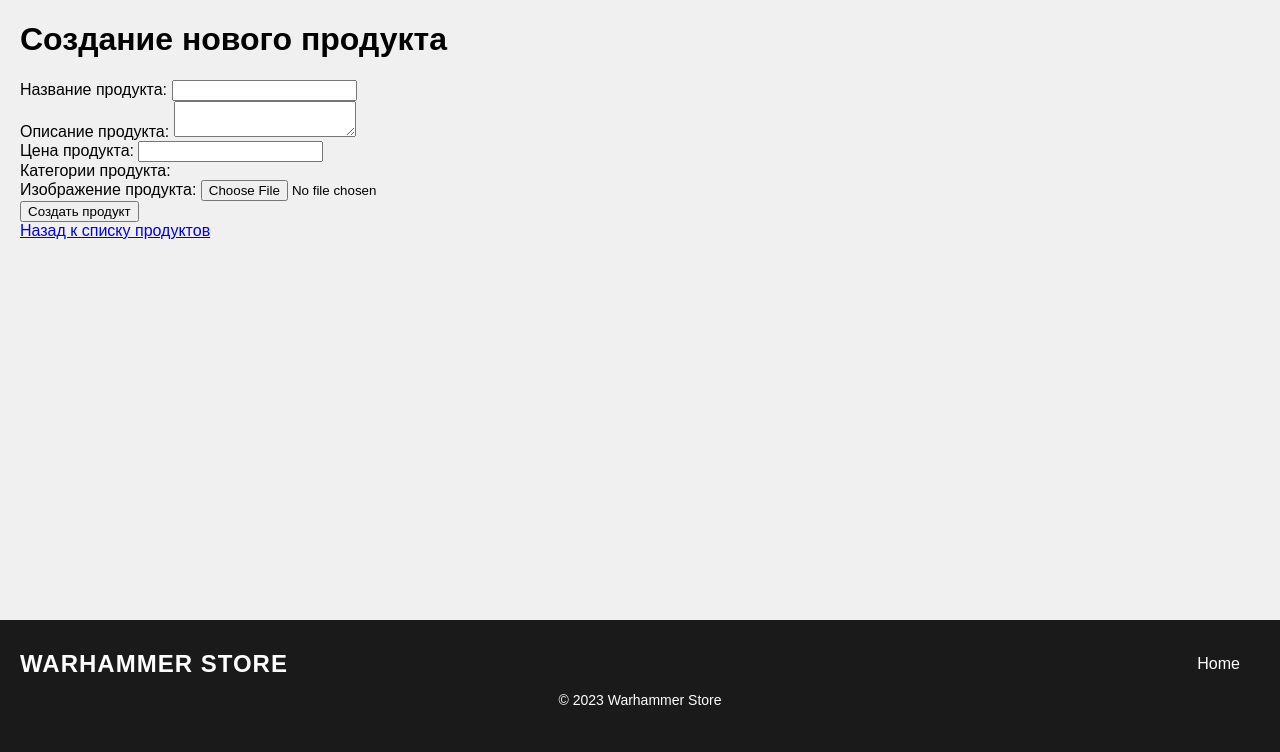
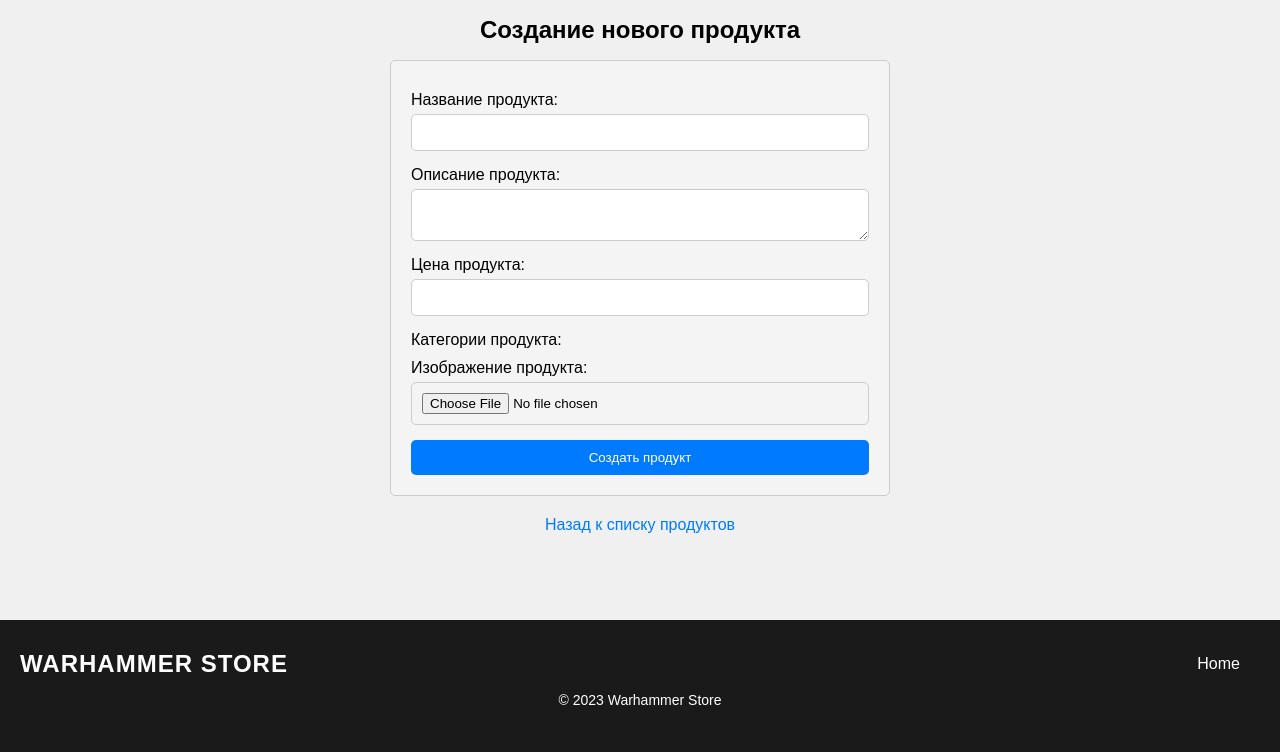
Before and after one commit to Erjankydyrov/laravel-example, a Laravel app: page /admin/products/create in a window 1280 px wide. Shown: the part 48-800 px from the top of the page. Run offline with Laravel 10, Linux system fonts and the light colour scheme; data that the repository does not hold is empty.

Commit message:
added styles to create products page

```diff
--- /dev/null
+++ b/public/css/products_create.css
@@ -0,0 +1,67 @@
+/* styles.css */
+.create-form-title {
+  font-size: 24px;
+  text-align: center;
+}
+
+.create-product-form {
+  max-width: 500px;
+  margin: 0 auto;
+  padding: 20px;
+  background-color: #f4f4f4;
+  border: 1px solid #ccc;
+  border-radius: 5px;
+}
+
+.create-form-group {
+  margin: 10px 0;
+}
+
+.create-form-control {
+  width: 100%;
+  padding: 10px;
+  margin: 5px 0;
+  border: 1px solid #ccc;
+  border-radius: 5px;
+}
+
+.create-checkbox {
+  margin-right: 10px;
+}
+
+#product-preview-create {
+  width: 100%;
+  display: none;
+  margin-top: 10px;
+  border: 1px solid #ccc;
+  border-radius: 5px;
+}
+
+
+.create-btn {
+  display: block;
+  width: 100%;
+  padding: 10px;
+  background-color: #007BFF;
+  color: #fff;
+  border: none;
+  border-radius: 5px;
+  cursor: pointer;
+}
+
+.create-back-link {
+  display: block;
+  text-align: center;
+  margin-top: 20px;
+  text-decoration: none;
+  color: #007BFF;
+}
+
+.create-btn, .create-back-link {
+  transition: background-color 0.3s, color 0.3s;
+}
+
+.create-btn:hover, .create-back-link:hover {
+  background-color: #0056b3;
+  color: #fff;
+}
--- /dev/null
+++ b/public/js/products_create.js
@@ -0,0 +1,21 @@
+/******/ (() => { // webpackBootstrap
+var __webpack_exports__ = {};
+/*!**************************************************!*\
+  !*** ./resources/js/products/products_create.js ***!
+  \**************************************************/
+document.addEventListener('DOMContentLoaded', function () {
+  var imageInput = document.querySelector('.create-input-product');
+  var imagePreview = document.querySelector('#product-preview-create');
+  imageInput.addEventListener('change', function () {
+    if (imageInput.files && imageInput.files[0]) {
+      var reader = new FileReader();
+      reader.onload = function (e) {
+        imagePreview.src = e.target.result;
+        imagePreview.style.display = 'block';
+      };
+      reader.readAsDataURL(imageInput.files[0]);
+    }
+  });
+});
+/******/ })()
+;
--- a/resources/views/products/admin/create.blade.php
+++ b/resources/views/products/admin/create.blade.php
@@ -1,36 +1,43 @@
+<head>
+    <link rel="stylesheet" href="{{ asset('css/products_create.css') }}">
+</head>
+
 @extends('layouts.app')
 
 @section('main')
-    <h1>Создание нового продукта</h1>
-    <form method="post" action="{{ route('products.store') }}" enctype="multipart/form-data">
+    <h1 class="create-form-title">Создание нового продукта</h1>
+    <form class="create-product-form" method="post" action="{{ route('products.store') }}" enctype="multipart/form-data">
         @csrf
-        <div>
+        <div class="create-form-group">
             <label for="name">Название продукта:</label>
-            <input type="text" id="name" name="name" required>
+            <input type="text" id="name" name="name" required class="create-form-control">
         </div>
-        <div>
+        <div class="create-form-group">
             <label for="description">Описание продукта:</label>
-            <textarea id="description" name="description" required></textarea>
+            <textarea id="description" name="description" required class="create-form-control"></textarea>
         </div>
-        <div>
+        <div class="create-form-group">
             <label for="price">Цена продукта:</label>
-            <input type="text" id="price" name="price" required>
+            <input type="text" id="price" name="price" required class="create-form-control">
         </div>
-        <div>
+        <div class="create-form-group">
             <label for="categories">Категории продукта:</label>
             @foreach ($categories as $category)
-                <div>
+                <div class="create-checkbox">
                     <input type="checkbox" id="category_{{ $category->id }}" name="category_ids[]"
-                        value="{{ $category->id }}">
-                    <label for="category_{{ $category->id }}">{{ $category->name }}</label>
+                        value="{{ $category->id }}" class="create-form-check-input">
+                    <label for="category_{{ $category->id }}" class="create-form-check-label">{{ $category->name }}</label>
                 </div>
             @endforeach
         </div>
-        <div>
+        <div class="create-form-group">
             <label for="image">Изображение продукта:</label>
-            <input type="file" id="image" name="image" required>
+            <input type="file" id="image" name="image" required class="create-form-control create-input-product">
+            <img id="product-preview-create" src="#" alt="product preview create">
         </div>
-        <button type="submit">Создать продукт</button>
+        <button type="submit" class="create-btn">Создать продукт</button>
     </form>
-    <a href="{{ route('products.index') }}">Назад к списку продуктов</a>
+    <a href="{{ route('products.index') }}" class="create-back-link">Назад к списку продуктов</a>
 @endsection
+
+<script src="{{ asset('js/products_create.js') }}"></script>
--- a/webpack.mix.cjs
+++ b/webpack.mix.cjs
@@ -3,6 +3,7 @@ const mix = require("laravel-mix");
 mix.js("resources/js/app.mjs", "public/js")
     .js("resources/js/categories/categories.js", "public/js")
     .js("resources/js/categories/categories_create.js", "public/js")
+    .js("resources/js/products/products_create.js", "public/js")
     .css("resources/css/app.css", "public/css")
     .css("resources/css/nav.css", "public/css")
     .css("resources/css/footer.css", "public/css")
@@ -11,4 +12,5 @@ mix.js("resources/js/app.mjs", "public/js")
     .css("resources/css/categories/categories_edit.css", "public/css")
     .css("resources/css/categories/categories_create.css", "public/css")
     .css("resources/css/categories/categories_show.css", "public/css")
-    .css("resources/css/products/products_show.css", "public/css");
+    .css("resources/css/products/products_show.css", "public/css")
+    .css("resources/css/products/products_create.css", "public/css");
```
Also changed, not shown: resources/css/products/products_create.css (added, +67 -0 lines), resources/js/products/products_create.js (added, +17 -0 lines), public/images/products/1698060369.jpg (deleted), public/js/app.js, public/mix-manifest.json.
